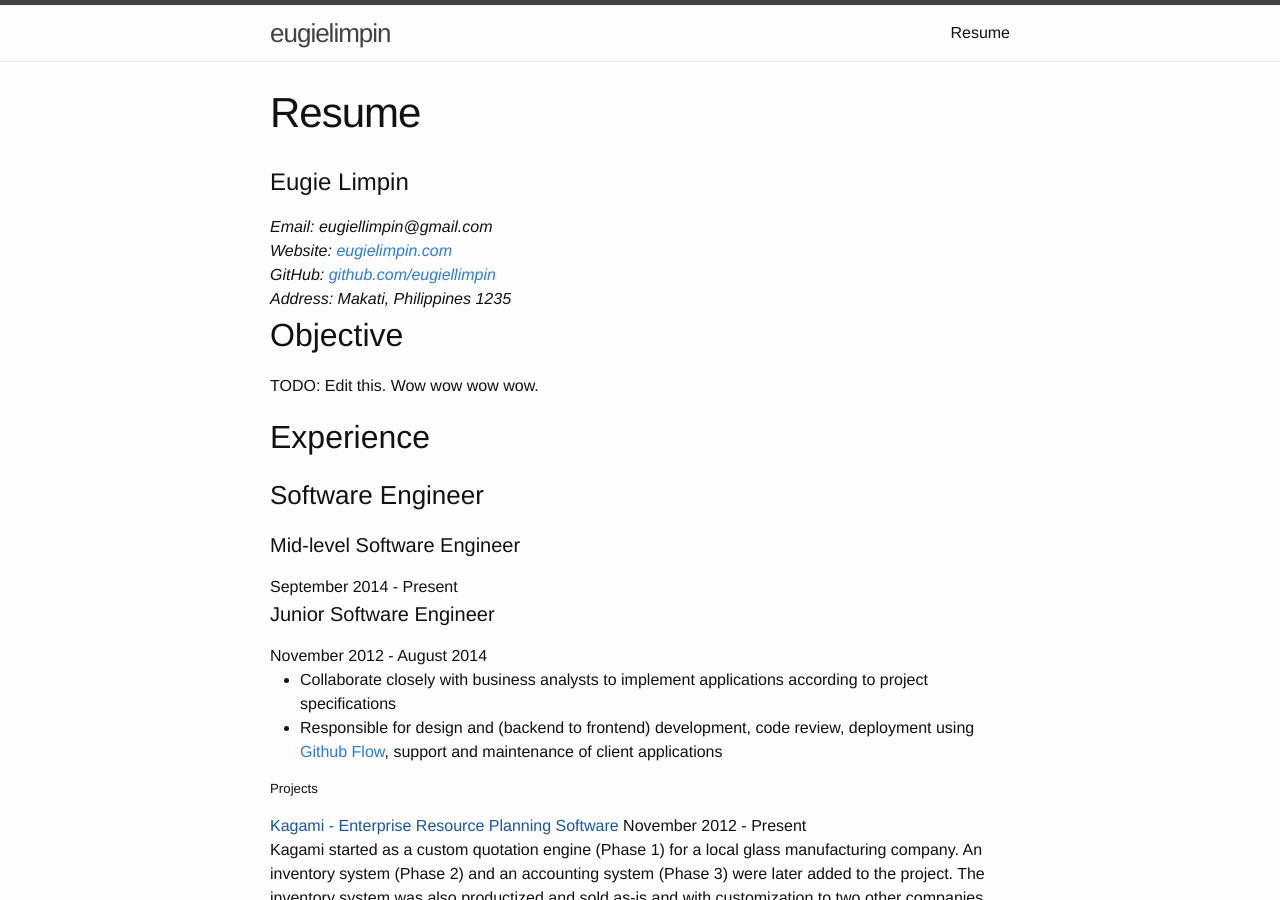
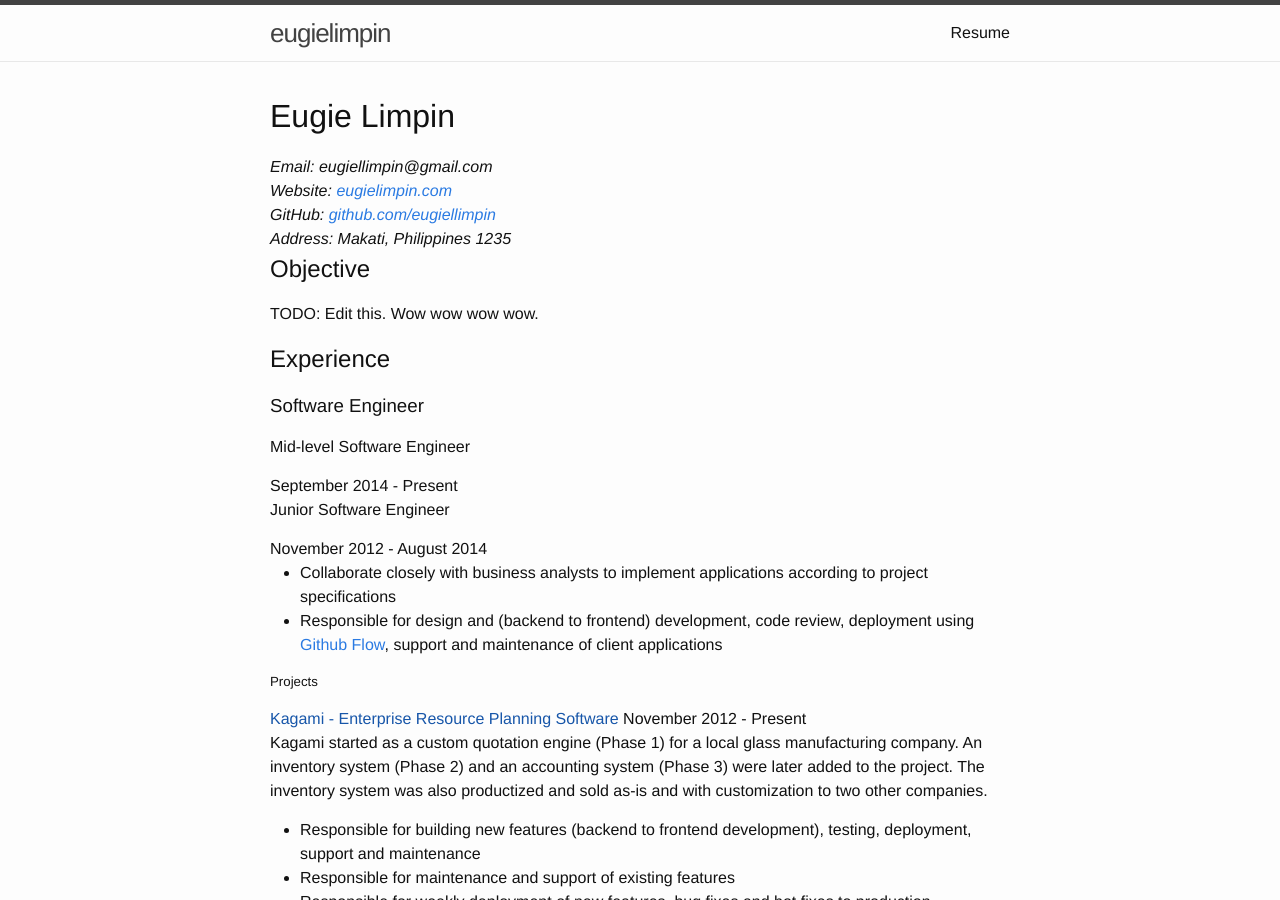
Before and after one commit to eugiellimpin/eugiellimpin.github.io, a Jekyll site: the page built from resume.html, in a window 1280 px wide and 900 px high. Built offline with Jekyll 4.4.1, drawn with Linux system fonts in a browser that asks for light colours.

Commit message:
Remove default page layout
Signed-off-by: Eugie Limpin <eugiellimpin@gmail.com>

```diff
--- a/_layouts/page.html
+++ b/_layouts/page.html
@@ -1,14 +1,4 @@
 ---
 layout: default
 ---
-<div class="post">
-
-  <header class="post-header">
-    <h1 class="post-title">{{ page.title }}</h1>
-  </header>
-
-  <article class="post-content">
-    {{ content }}
-  </article>
-
-</div>
+{{ content }}
```
